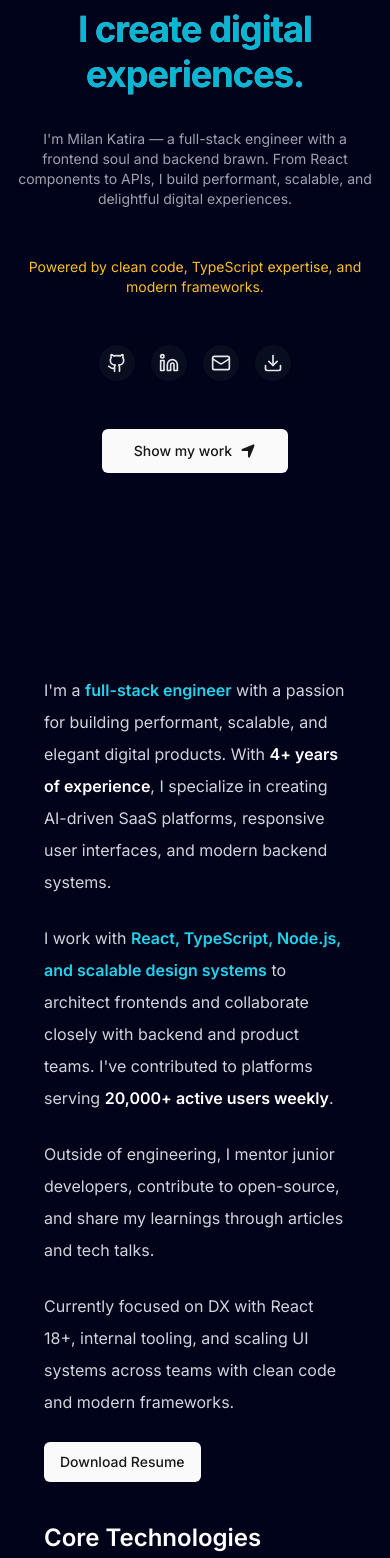
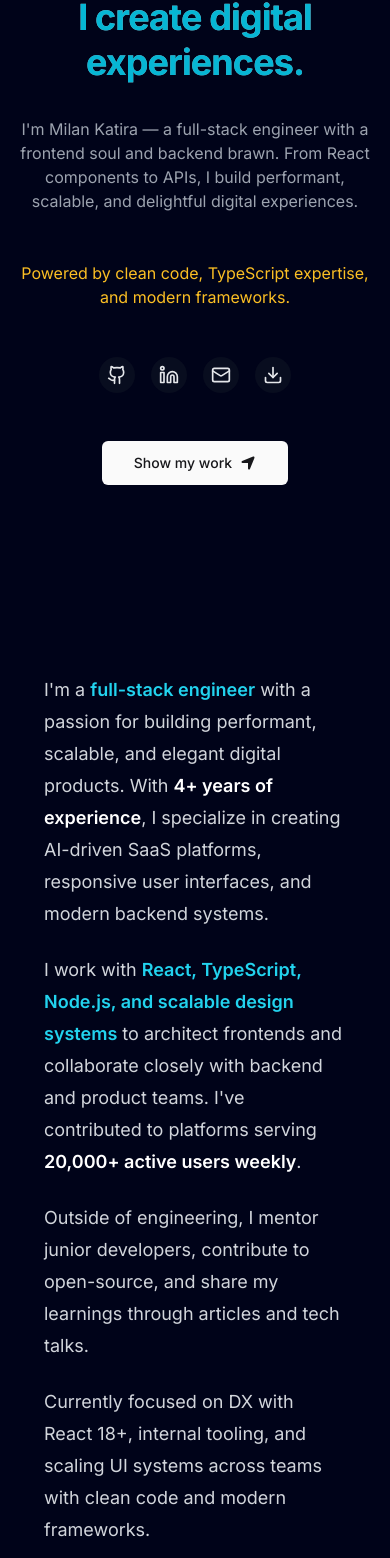
Before and after one commit to milankatira/portfolio, a Next.js app: page / in a window 390 px wide. Shown: the part 250-1808 px from the top of the page. Built offline with nearby package versions, Linux system fonts and the light colour scheme; no server answers.

Commit message:
style(components): adjust typography sizes across multiple sections
- Increase heading size in Testimonials
- Standardize text sizes in FloatingNavbar, Hero, AboutSection, and ExperienceSection
- Improve readability with consistent base font sizes

```diff
--- a/components/Testimonials.tsx
+++ b/components/Testimonials.tsx
@@ -8,7 +8,7 @@ import { InfiniteMovingCards } from "./ui/InfiniteCards";
 const Clients = () => {
   return (
     <section id="testimonials" className="py-20 bg-white dark:bg-black-100 z-10">
-      <h1 className="heading">
+      <h1 className="heading text-4xl md:text-5xl">
         <span className="text-cyan-500">Testimonials</span>
       </h1>
 
--- a/components/sections/AboutSection.tsx
+++ b/components/sections/AboutSection.tsx
@@ -71,21 +71,21 @@ export default function AboutSection({ technologies = defaultTechnologies }) {
       >
         {/* Left: About Text */}
         <div className="md:col-span-2 space-y-6 text-gray-300">
-          <motion.p className="leading-8" variants={itemVariants}>
+          <motion.p className="leading-8 text-lg" variants={itemVariants}>
             I'm a <span className="text-cyan-400 font-semibold">full-stack engineer</span> with a passion for building performant, scalable, and elegant digital products. With{" "}
             <span className="text-white font-semibold">4+ years of experience</span>, I specialize in creating AI-driven SaaS platforms, responsive user interfaces, and modern backend systems.
           </motion.p>
 
-          <motion.p className="leading-8" variants={itemVariants}>
+          <motion.p className="leading-8 text-lg" variants={itemVariants}>
             I work with <span className="text-cyan-400 font-semibold">React, TypeScript, Node.js, and scalable design systems</span> to architect frontends and collaborate closely with backend and product teams. I've contributed to platforms serving{" "}
             <span className="text-white font-semibold">20,000+ active users weekly</span>.
           </motion.p>
 
-          <motion.p className="leading-8" variants={itemVariants}>
+          <motion.p className="leading-8 text-lg" variants={itemVariants}>
             Outside of engineering, I mentor junior developers, contribute to open-source, and share my learnings through articles and tech talks.
           </motion.p>
 
-          <motion.p className="leading-8" variants={itemVariants}>
+          <motion.p className="leading-8 text-lg" variants={itemVariants}>
             Currently focused on DX with React 18+, internal tooling, and scaling UI systems across teams with clean code and modern frameworks.
           </motion.p>
 
--- a/components/sections/ExperienceSection.tsx
+++ b/components/sections/ExperienceSection.tsx
@@ -336,7 +336,7 @@ export function ExperienceSection() {
                           className="h-1.5 w-1.5 rounded-full mt-2 mr-3 flex-shrink-0"
                           style={{ backgroundColor: selectedCompany.color }}
                         />
-                        <p className="text-gray-300 leading-relaxed text-sm">
+                        <p className="text-gray-300 leading-relaxed text-base">
                           {parseTextWithBold(content)}
                         </p>
                       </motion.li>
@@ -357,7 +357,7 @@ export function ExperienceSection() {
                         >
                           <div className="h-1 w-1 rounded-full" style={{ backgroundColor: selectedCompany.color }} />
                         </div>
-                        <p className="text-gray-300 leading-relaxed text-sm">
+                        <p className="text-gray-300 leading-relaxed text-base">
                           {parseTextWithBold(content)}
                         </p>
                       </motion.li>
@@ -444,7 +444,7 @@ export function ExperienceSection() {
                                     className="h-1.5 w-1.5 rounded-full mt-2 mr-3 flex-shrink-0"
                                     style={{ backgroundColor: company.color }}
                                   />
-                                  <p className="text-gray-300 leading-relaxed text-sm">
+                                  <p className="text-gray-300 leading-relaxed text-base">
                                     {parseTextWithBold(content)}
                                   </p>
                                 </motion.li>
@@ -465,7 +465,7 @@ export function ExperienceSection() {
                                   >
                                     <div className="h-1.5 w-1.5 rounded-full" style={{ backgroundColor: company.color }} />
                                   </div>
-                                  <p className="text-gray-300 leading-relaxed">
+                                  <p className="text-gray-300 leading-relaxed text-base">
                                     {parseTextWithBold(content)}
                                   </p>
                                 </motion.li>
--- a/components/sections/Hero.tsx
+++ b/components/sections/Hero.tsx
@@ -146,14 +146,14 @@ const Hero = () => {
         </motion.h1>
 
         <motion.p
-          className="mt-4 text-center md:tracking-wider mb-8 text-sm md:text-base lg:text-lg text-gray-400"
+          className="mt-4 text-center md:tracking-wider mb-8 text-base md:text-lg lg:text-xl text-gray-400"
           variants={itemVariants}
         >
           I'm Milan Katira — a full-stack engineer with a frontend soul and backend brawn. From React components to APIs, I build performant, scalable, and delightful digital experiences.
         </motion.p>
 
         <motion.p
-          className="mb-6 text-center text-sm md:text-base text-amber-400"
+          className="mb-6 text-center text-base md:text-lg text-amber-400"
           variants={itemVariants}
         >
           Powered by clean code, TypeScript expertise, and modern frameworks.
--- a/components/ui/FloatingNavbar.tsx
+++ b/components/ui/FloatingNavbar.tsx
@@ -86,7 +86,7 @@ export const FloatingNav = ({
             <span className="block sm:hidden">{navItem.icon}</span>
             {/* add !cursor-pointer */}
             {/* remove hidden sm:block for the mobile responsive */}
-            <span className=" text-sm !cursor-pointer">{navItem.name}</span>
+            <span className="text-base !cursor-pointer">{navItem.name}</span>
           </Link>
         ))}
         {/* remove this login btn */}
```
